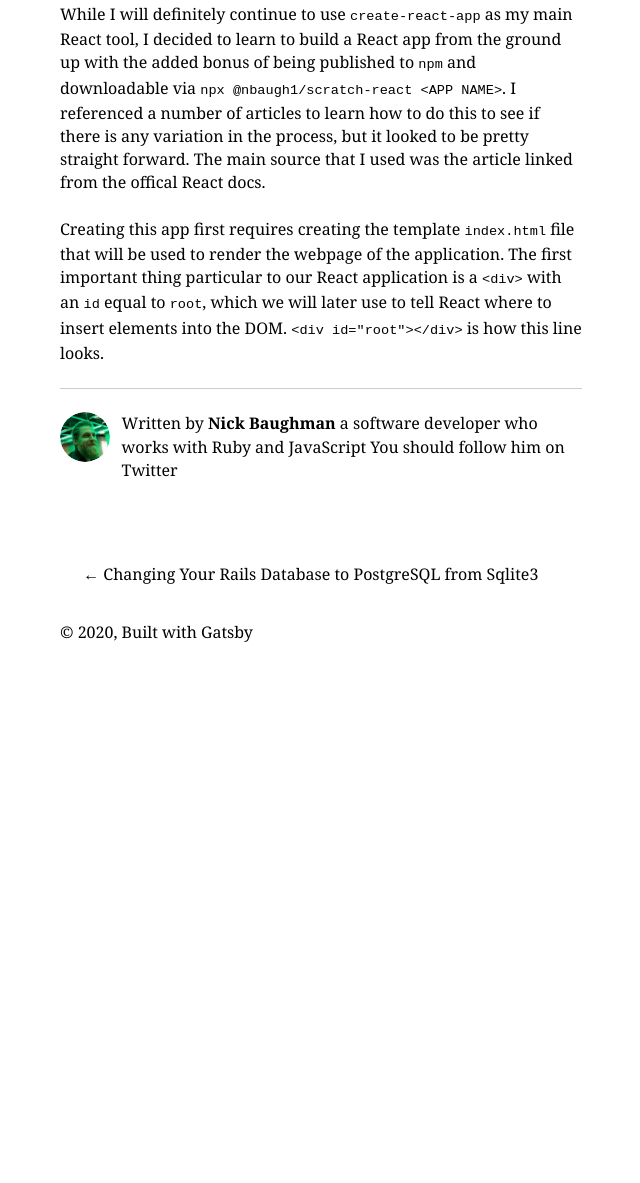
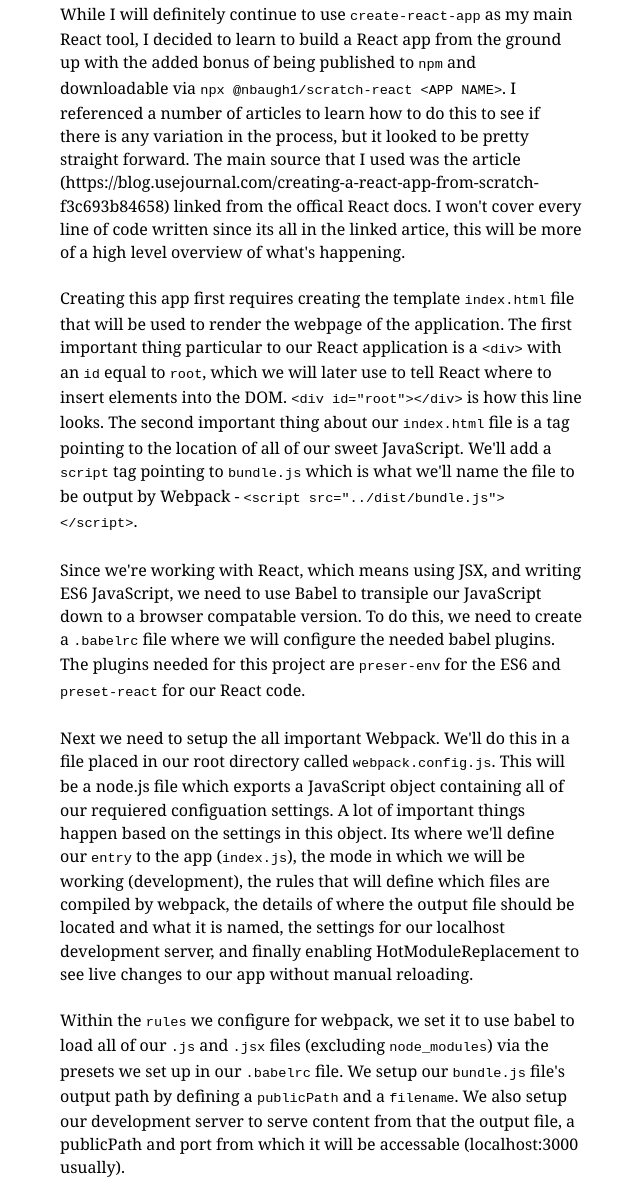
Before and after one commit to nbaugh1/gat-mdx-blog-3, a Gatsby site: page /2020-08-27-react-without-cra/ in a window 1280 px wide. Shown: the part 456-1639 px from the top of the page, without its empty margins (319-959 px from the left). Before the commit the page ends 1135 px from the top, so only its background shows below. Built offline with nearby package versions, Linux system fonts and the light colour scheme; Gatsby itself is replaced by a stand-in of ours; some packages are replaced by stand-ins of ours; what typography-theme-github would draw is missing.

Commit message:
finished new post

```diff
--- a/content/blog/2020-08-27-react-without-cra/index.md
+++ b/content/blog/2020-08-27-react-without-cra/index.md
@@ -1,11 +1,72 @@
 ---
-title: "React from without create-react-app"
-date: "2020-08-27"
+title: "React From Scratch Without create-react-app"
+date: "2020-09-10"
+featured: images/featured.jpg
 published: true
 ---
 
-One of the best things about working with React is the ease of launching a new application thanks to Facebook's `create-react-app`. `create-react-app` builds everything you need for a modern React web application out of the box with a single terminal command. As great as this tool is, there are a couple small drawbacks I've encountered so far. The first is that I usually spend a bit of time removing boilerplate code and arraging things to my liking, and the second, more substaintial issue is that while `create-react-app` is great for stepping right in to start using React, I wanted to zoom in and understand what is happening at a lower level.
+One of the best things about working with React is the ease of launching
+a new application thanks to Facebook's `create-react-app`. `create-react-app`
+builds everything you need for a modern React web application out of the box
+with a single terminal command. As great as this tool is, there are a couple
+small drawbacks I've encountered so far. The first is that I usually spend a
+bit of time removing boilerplate code and arraging things to my liking, and
+the second, more substaintial issue is that while `create-react-app` is great
+for stepping right in to start using React, I wanted to zoom in and understand
+what is happening at a lower level.
 
-While I will definitely continue to use `create-react-app` as my main React tool, I decided to learn to build a React app from the ground up with the added bonus of being published to `npm` and downloadable via `npx @nbaugh1/scratch-react <APP NAME>`. I referenced a number of articles to learn how to do this to see if there is any variation in the process, but it looked to be pretty straight forward. The main source that I used was the <a href="https://blog.usejournal.com/creating-a-react-app-from-scratch-f3c693b84658">article</a> linked from the offical React docs.
+While I will definitely continue to use `create-react-app` as my main React tool,
+I decided to learn to build a React app from the ground up with the added bonus
+of being published to `npm` and downloadable via `npx @nbaugh1/scratch-react <APP NAME>`.
+I referenced a number of articles to learn how to do this to see if there is any
+variation in the process, but it looked to be pretty straight forward. The
+main source that I used was the article (https://blog.usejournal.com/creating-a-react-app-from-scratch-f3c693b84658)
+linked from the offical React docs. I won't cover every line of code written since its
+all in the linked artice, this will be more of a high level overview of what's happening.
 
-Creating this app first requires creating the template `index.html` file that will be used to render the webpage of the application. The first important thing particular to our React application is a `<div>` with an `id` equal to `root`, which we will later use to tell React where to insert elements into the DOM. `<div id="root"></div>` is how this line looks.
+Creating this app first requires creating the template `index.html` file
+that will be used to render the webpage of the application. The first important
+thing particular to our React application is a `<div>` with an `id` equal to `root`,
+which we will later use to tell React where to insert elements into the DOM.
+`<div id="root"></div>` is how this line looks. The second important thing about our
+`index.html` file is a tag pointing to the location of all of our sweet JavaScript.
+We'll add a `script` tag pointing to `bundle.js` which is what we'll name the file
+to be output by Webpack - `<script src="../dist/bundle.js"></script>`.
+
+Since we're working with React, which means using JSX, and writing ES6 JavaScript, we
+need to use Babel to transiple our JavaScript down to a browser compatable version. To
+do this, we need to create a `.babelrc` file where we will configure the needed babel plugins.
+The plugins needed for this project are `preser-env` for the ES6 and `preset-react` for our
+React code.
+
+Next we need to setup the all important Webpack. We'll do this in a file placed in our root
+directory called `webpack.config.js`. This will be a node.js file which exports a JavaScript
+object containing all of our requiered configuation settings. A lot of important things happen
+based on the settings in this object. Its where we'll define our `entry` to the app (`index.js`),
+the mode in which we will be working (development), the rules that will define which files
+are compiled by webpack, the details of where the output file should be located and what it is
+named, the settings for our localhost development server, and finally enabling HotModuleReplacement
+to see live changes to our app without manual reloading.
+
+Within the `rules` we configure for webpack, we set it to use babel to load all of our `.js`
+and `.jsx` files (excluding `node_modules`) via the presets we set up in our `.babelrc` file.
+We setup our `bundle.js` file's output path by defining a `publicPath` and a `filename`. We
+also setup our development server to serve content from that the output file, a publicPath and
+port from which it will be accessable (localhost:3000 usually).
+
+Finally, we need to use React to tell our app exactly where to render what we've built. To do
+this we use the `ReactDOM.render()` function provided by React. Into this function we pass our
+App component and the HTML element to apend it to `document.getElementById("root")`. From this
+we get the familiar line of `ReactDOM.render(<App />, document.getElementById("root"));` in
+our index.js file. We then use our App.js component to then start building our our applicaiton.
+Lastly, we need to export our App.js component as a `hot` module using `react-hot-loader`, `export default hot(module)(App);`
+
+And thats about it. We use React to write our independent declaritave component based UI, using
+JSX and ES6 JavaScript. We then use webpack to bundle all of the javascript modules included
+in our app, using babel to transiple our code in to browser compatable script, and then provide
+the output bundle to be delivered by our development server.
+
+Please see https://blog.usejournal.com/creating-a-react-app-from-scratch-f3c693b84658 for a more
+detailed walkthrough.
+
+Source code for this project here: https://github.com/nbaugh1/scratch-react
```
Also changed, not shown: content/blog/2020-08-27-react-without-cra/index.mdx (deleted, +0 -11 lines), content/blog/2020-08-27-react-without-cra/images/featured.jpg (added).
